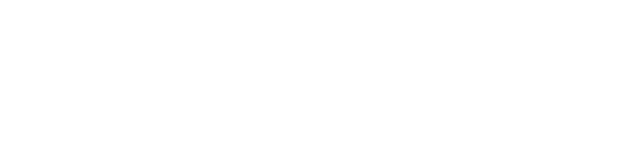
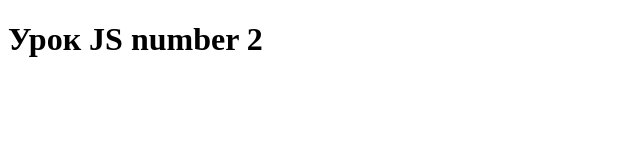
Before and after one commit to BlackQueen88/lessons, a plain HTML site: page index.html in a window 1280 px wide. Shown: the whole page, without its empty margins (0-640 px from the left). Drawn offline with Linux system fonts and the light colour scheme.

Commit message:
первая часть урока пройдена

```diff
--- a/index.html
+++ b/index.html
@@ -8,6 +8,7 @@
     <title>Document</title>
 </head>
 <body>
+    <h1>Урок JS number 2</h1>
     <!-- подключение в конце проэкта -->
     <script src="./script.js"></script>
 </body>
```
Also changed, not shown: script.js (+87 -0 lines).
